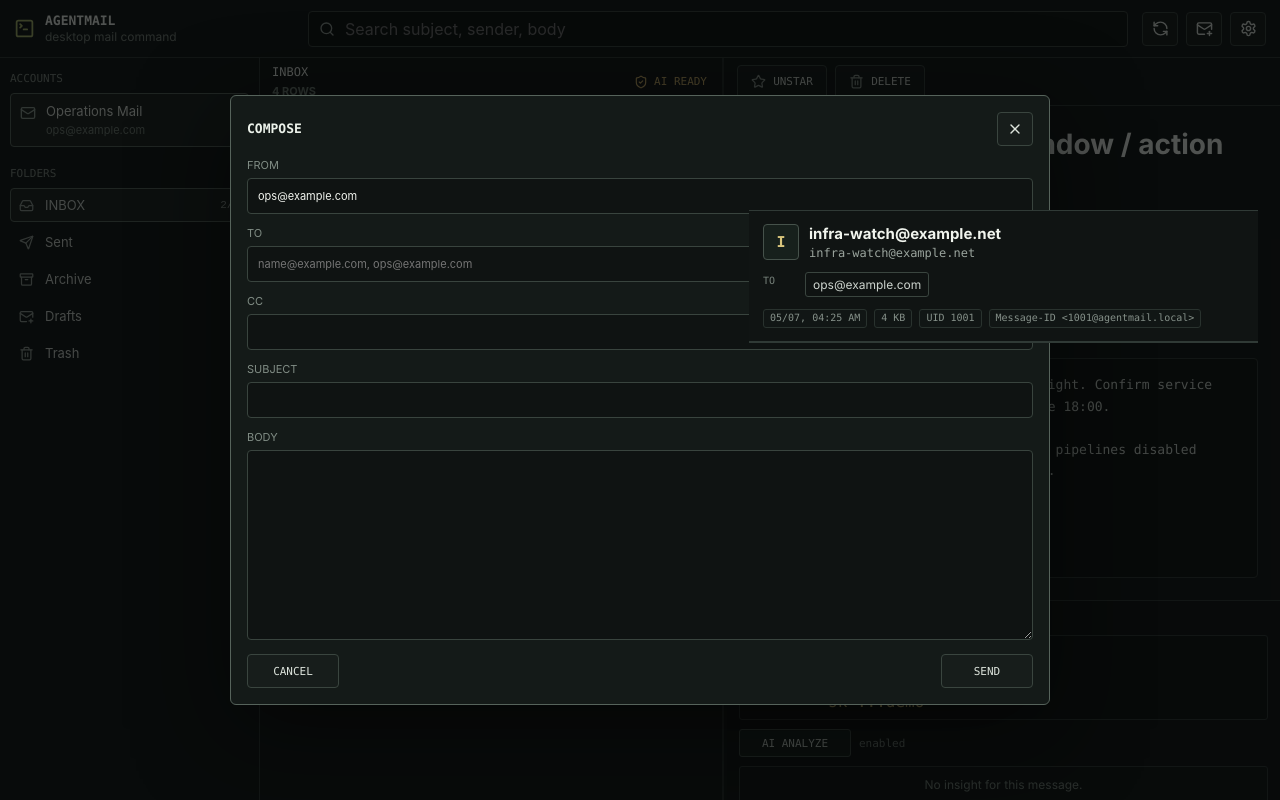
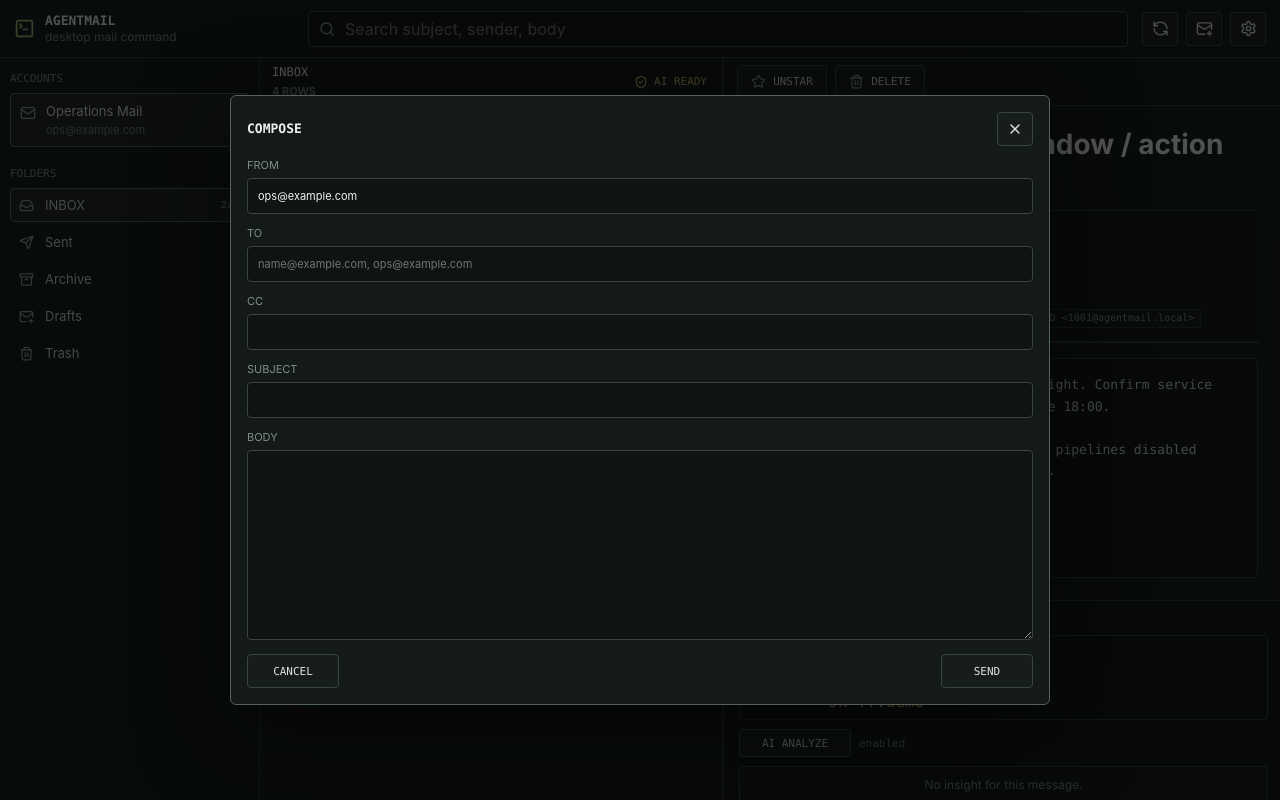
Before and after one commit to HtpsDeathSky/agentmail, a React (Vite) app in the folder ui/: page / in a window 1280 px wide. Both pictures are taken after a click on the button 1204 px from the left and 28 px from the top of the page. Built offline with nearby package versions, Linux system fonts and the light colour scheme.

Commit message:
fix: keep modals above message headers

```diff
--- a/ui/src/App.tsx
+++ b/ui/src/App.tsx
@@ -145,6 +145,9 @@ export const MAIL_SYNC_EVENT = "agentmail-mail-sync";
 const WORKSPACE_LIST_MIN_WIDTH = 320;
 const WORKSPACE_DETAIL_MIN_WIDTH = 420;
 const WORKSPACE_DIVIDER_WIDTH = 8;
+export const MESSAGE_HEADER_STICKY_Z_INDEX = 2;
+export const MODAL_BACKDROP_Z_INDEX = 100;
+const modalBackdropStyle: CSSProperties = { zIndex: MODAL_BACKDROP_Z_INDEX };
 
 interface MessageContextMenuState {
   messageId: string;
@@ -1563,7 +1566,7 @@ function ConfigurationModal({
   };
 
   return (
-    <div className="modal-backdrop" role="presentation">
+    <div className="modal-backdrop" role="presentation" style={modalBackdropStyle}>
       <section className="modal-panel configuration-panel" role="dialog" aria-modal="true" aria-label="Configuration">
         <header>
           <h2>CONFIGURATION</h2>
@@ -1777,7 +1780,7 @@ function Composer({ account, onClose, onSent }: ComposerProps) {
   };
 
   return (
-    <div className="modal-backdrop" role="presentation">
+    <div className="modal-backdrop" role="presentation" style={modalBackdropStyle}>
       <form className="modal-panel composer-panel" onSubmit={submit}>
         <header>
           <h2>COMPOSE</h2>
--- a/ui/src/styles/app.css
+++ b/ui/src/styles/app.css
@@ -1216,6 +1216,7 @@ select {
 .modal-backdrop {
   position: fixed;
   inset: 0;
+  z-index: 100;
   display: grid;
   place-items: center;
   padding: 24px;
```
Also changed, not shown: 1 other file (tests, documents, lock files or other folders).
